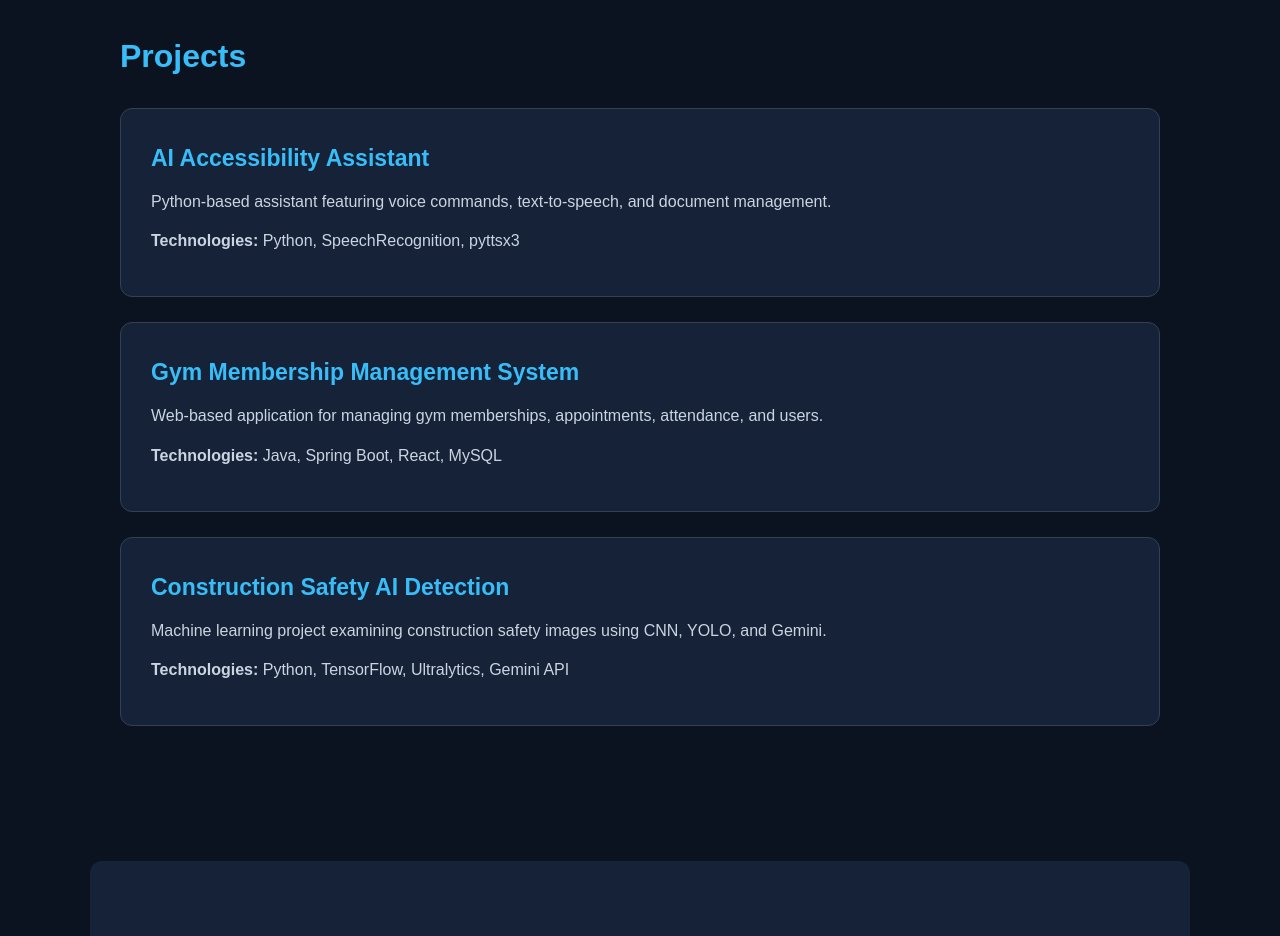
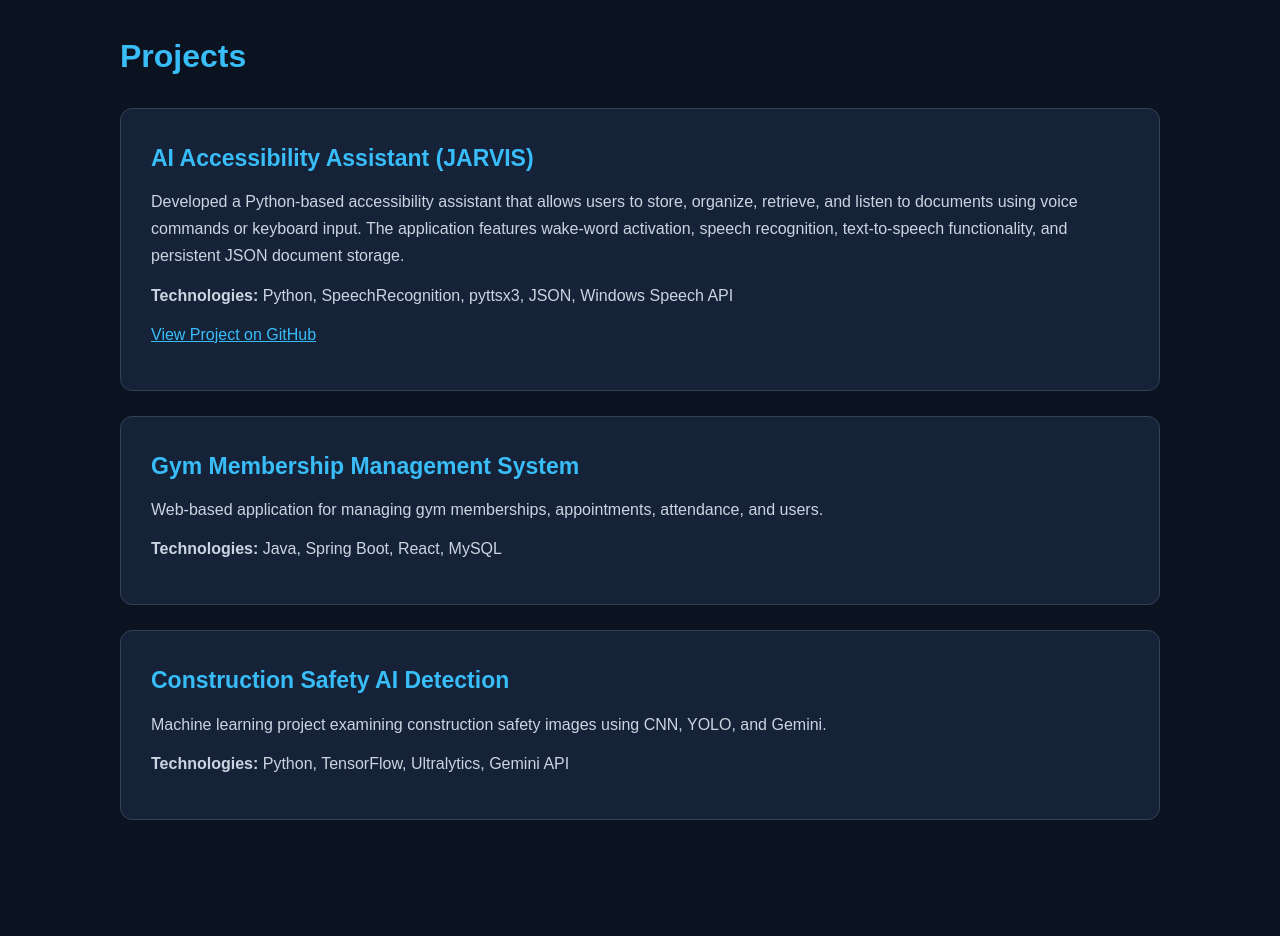
Before and after one commit to iamartin-tech/github-portfolio, a plain HTML site: page index.html in a window 1280 px wide. Shown: the part 2620-3556 px from the top of the page. Drawn offline with Linux system fonts and the light colour scheme.

Commit message:
Update JARVIS project description and GitHub link
Updated project description for AI Accessibility Assistant to include detailed features and technologies used.

```diff
--- a/index.html
+++ b/index.html
@@ -141,16 +141,33 @@
             <h2>Projects</h2>
 
             <article class="project-card">
-                <h3>AI Accessibility Assistant</h3>
-                <p>
-                    Python-based assistant featuring
-                    voice commands, text-to-speech,
-                    and document management.
-                </p>
-                <p><strong>Technologies:</strong>
-                    Python, SpeechRecognition, pyttsx3
-                </p>
-            </article>
+        <h3>AI Accessibility Assistant (JARVIS)</h3>
+
+        <p>
+            Developed a Python-based accessibility
+            assistant that allows users to store,
+            organize, retrieve, and listen to
+            documents using voice commands or
+            keyboard input. The application features
+            wake-word activation, speech recognition,
+            text-to-speech functionality, and
+            persistent JSON document storage.
+        </p>
+
+        <p>
+            <strong>Technologies:</strong>
+            Python, SpeechRecognition, pyttsx3,
+            JSON, Windows Speech API
+        </p>
+
+        <p>
+            <a href="https://github.com/iamartin-tech/AI-Accessibility-Assistant"
+               target="_blank"
+               rel="noopener noreferrer">
+                View Project on GitHub
+            </a>
+        </p>
+    </article>
 
             <article class="project-card">
                 <h3>Gym Membership Management System</h3>
```
